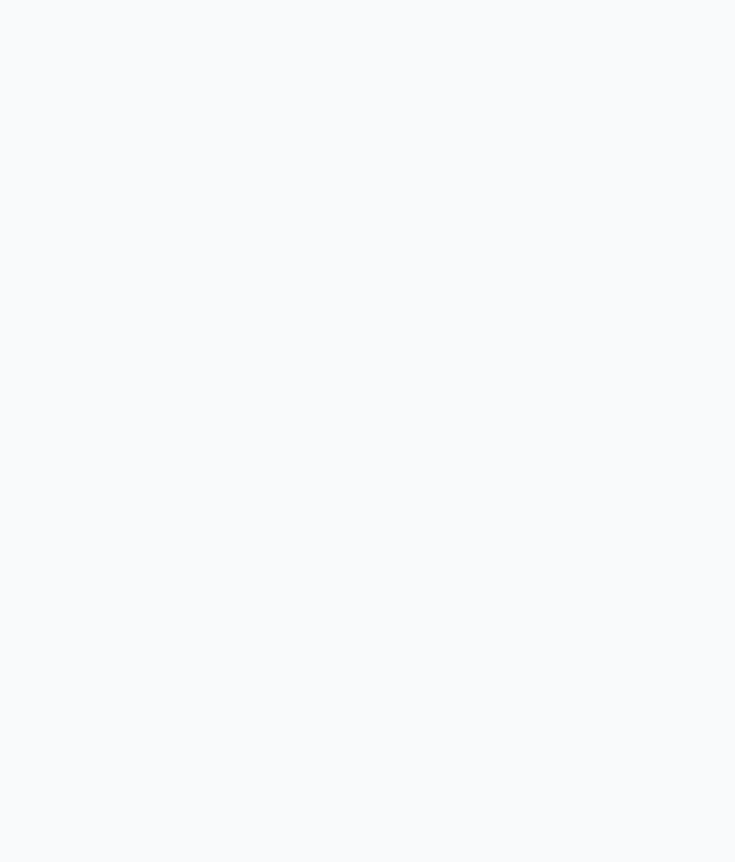
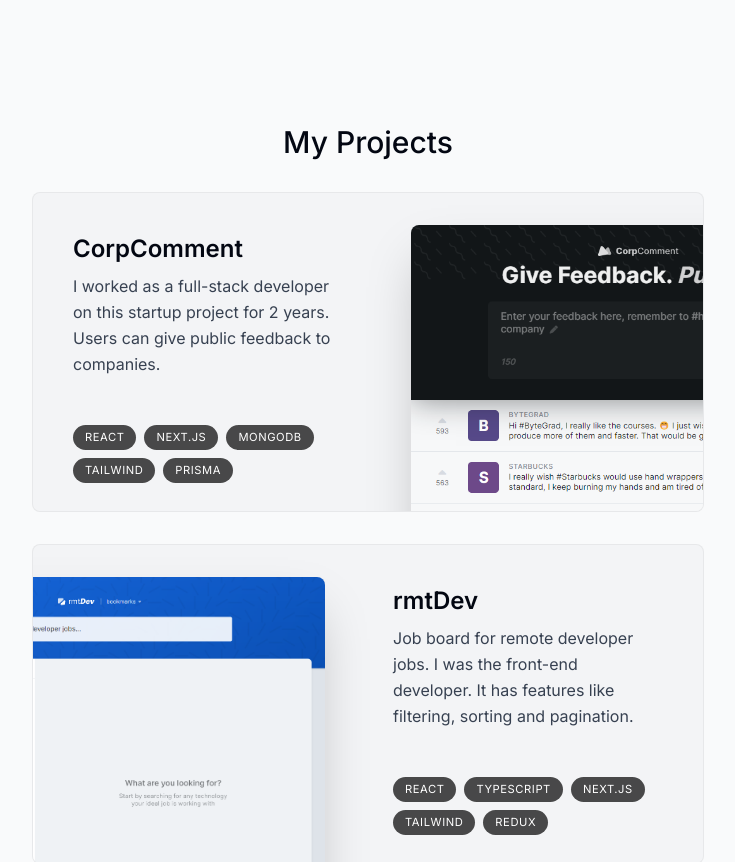
Before and after one commit to alant4k/portfolio, a Next.js app: page / in a window 1280 px wide. Shown: the part 1120-1982 px from the top of the page, without its empty margins (272-1007 px from the left). Built offline with nearby package versions, Linux system fonts and the light colour scheme.

Commit message:
feat: Projects section

```diff
--- a/app/layout.tsx
+++ b/app/layout.tsx
@@ -18,7 +18,7 @@
 	return (
 		<html lang="pt">
 			<body
-				className={`${inter.className} bg-gray-50 text-gray-950 relative h-[2000px] pt-28 sm:pt-36`}
+				className={`${inter.className} bg-gray-50 text-gray-950 relative pt-28 sm:pt-36`}
 			>
 				<div className="bg-[#fbe2e3] absolute top-[-6rem] -z-10 right-[11rem] h-[31.25rem] w-[31.25rem] rounded-full blur-[10rem] sm:w-[68.75rem]"></div>
 				<div className="bg-[#dbd7fb] absolute top-[-1rem] -z-10 left-[-35rem] h-[31.25rem] w-[50rem] rounded-full blur-[10rem] sm:w-[68.75rem] md:left-[-33rem] lg:left-[-28rem] xl:left-[-15rem] 2xl:left-[-5rem]"></div>
--- a/app/page.tsx
+++ b/app/page.tsx
@@ -1,6 +1,7 @@
 import Intro from '@/components/intro';
 import SectionDivider from '@/components/section-divider';
 import About from '@/components/about';
+import Projects from '@/components/projects';
 
 export default function Home() {
 	return (
@@ -8,6 +9,7 @@
 			<Intro />
 			<SectionDivider />
 			<About />
+			<Projects />
 		</main>
 	);
 }
--- /dev/null
+++ b/components/project.tsx
@@ -0,0 +1,56 @@
+'use client';
+import { Fragment, useRef } from 'react';
+import { projectsData } from '@/lib/data';
+import Image from 'next/image';
+import { useScroll, motion, useTransform } from 'framer-motion';
+
+type TProps = (typeof projectsData)[number];
+export default function Project({
+	title,
+	description,
+	tags,
+	imageUrl,
+}: TProps) {
+	const ref = useRef<HTMLDivElement>(null);
+	const { scrollYProgress } = useScroll({
+		target: ref,
+		offset: ['0 1', '1.33 1'],
+	});
+	const scaleProgress = useTransform(scrollYProgress, [0, 1], [0.8, 1]);
+	const opacityProgress = useTransform(scrollYProgress, [0, 1], [0.6, 1]);
+	return (
+		<motion.div
+			ref={ref}
+			style={{
+				scale: scaleProgress,
+				opacity: opacityProgress,
+			}}
+			className="group mb-3 sm:mb-8 last:mb-0"
+		>
+			<section className=" bg-gray-100 max-w-[42rem] border border-black/5 rounded-lg overflow-hidden sm:pr-8 relative sm:h-[20rem] group-even:pl-8 hover:bg-gray-200 transition">
+				<div className="py-4 pb-7 px-5 sm:pl-10 sm:pr-2 sm:pt-10 sm:max-w-[50%] flex flex-col h-full group-even:ml-[18rem] group-odd:mr-[18rem]">
+					<h3 className="text-2xl font-semibold">{title}</h3>
+					<p className="mt-2 leading-relaxed text-gray-700">
+						{description}
+					</p>
+					<ul className="flex flex-wrap mt-4 gap-2 sm:mt-auto">
+						{tags.map((t, i) => (
+							<li
+								key={i}
+								className="bg-black/[0.7] px-3 py-1 text-[0.7rem] uppercase tracking-wider text-white rounded-full"
+							>
+								{t}
+							</li>
+						))}
+					</ul>
+				</div>
+				<Image
+					src={imageUrl}
+					alt={title}
+					quality={90}
+					className="absolute top-8 -right-40 w-[28.25rem] rounded-t-lg shadow-2xl group-even:-right-[initial] group-even:-left-40 transition group-hover:-translate-x-3 group-hover:-translate-y-3 group-hover:-rotate-2 group-even:group-hover:translate-x-3 group-even:group-hover:translate-y-3 group-even:group-hover:rotate-2"
+				/>
+			</section>
+		</motion.div>
+	);
+}
--- /dev/null
+++ b/components/projects.tsx
@@ -0,0 +1,20 @@
+import { Fragment, useRef } from 'react';
+import { projectsData } from '@/lib/data';
+
+import SectionHeading from './section-heading';
+import Project from './project';
+
+export default function Projects() {
+	return (
+		<section>
+			<SectionHeading>My Projects</SectionHeading>{' '}
+			<div>
+				{projectsData.map((p, i) => (
+					<Fragment key={i}>
+						<Project {...p} />
+					</Fragment>
+				))}
+			</div>
+		</section>
+	);
+}
--- a/components/section-heading.tsx
+++ b/components/section-heading.tsx
@@ -3,5 +3,9 @@
 type TProps = { children: ReactNode };
 
 export default function SectionHeading({ children }: TProps) {
-	return <h2 className="text-3xl font-medium capitalize mb-8">{children}</h2>;
+	return (
+		<h2 className="text-3xl font-medium capitalize mb-8 text-center">
+			{children}
+		</h2>
+	);
 }
```
